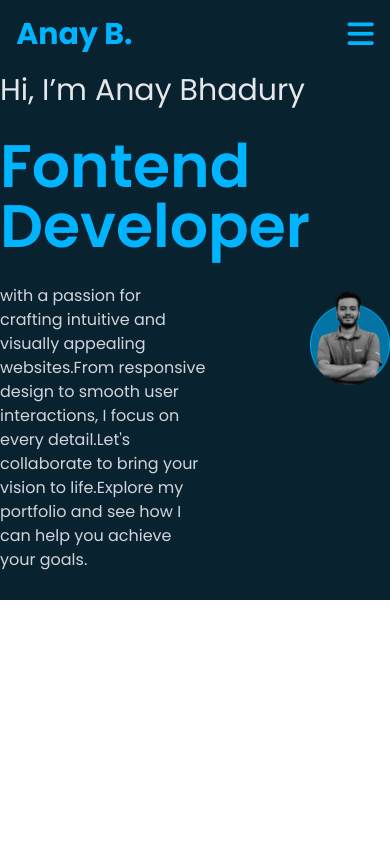
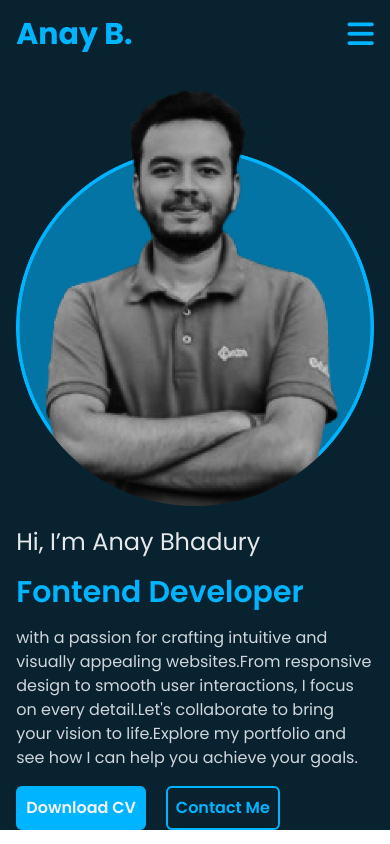
Before and after one commit to anaybhadury/dev-portfolio-repo, a plain HTML site: page index.html in a window 390 px wide. Drawn offline with nearby package versions, Linux system fonts and the light colour scheme.

Commit message:
banner section responsive

```diff
--- a/index.html
+++ b/index.html
@@ -41,7 +41,7 @@
     <header class="bg-bg-color">
         <section class="container mx-auto ">
             <!-- navbar section start -->
-            <nav class="flex justify-between md:pt-6 md:w-full w-11/12 pt-4 items-center mx-auto mb-5">
+            <nav class="flex justify-between md:pt-6 w-11/12 pt-4 items-center mx-auto mb-5 ">
                 <div class="">
                     <h1 class="text-3xl font-bold text-primary-color">Anay B.</h1>
                 </div>
@@ -62,21 +62,21 @@
             <!-- navbar section end -->
 
             <!-- banner section start -->
-            <div class="flex justify-between items-center">
+            <div class="flex justify-between items-center flex-col-reverse md:flex-row w-11/12 mx-auto">
                 <div>
-                    <h3 class="text-3xl text-gray-200 mb-7">Hi, I’m Anay Bhadury</h3>
-                    <h1 class="text-6xl font-semibold text-primary-color mb-7">Fontend Developer</h1>
-                    <p class="w-4/6 mb-7 text-gray-300">with a passion for crafting intuitive and visually appealing websites.From responsive design to smooth user interactions, I focus on every detail.Let's collaborate to bring your vision to life.Explore my portfolio and see how I can help you achieve your goals.</p>
+                    <h3 class="md:text-3xl text-2xl mt-5 text-gray-200 md:mb-7 mb-4">Hi, I’m Anay Bhadury</h3>
+                    <h1 class="md:text-5xl text-3xl font-semibold text-primary-color md:mb-7 mb-4">Fontend Developer</h1>
+                    <p class="md:w-11/12 w-full  md:mb-7 mb-4 text-gray-300">with a passion for crafting intuitive and visually appealing websites.From responsive design to smooth user interactions, I focus on every detail.Let's collaborate to bring your vision to life.Explore my portfolio and see how I can help you achieve your goals.</p>
 
                     <div class="flex gap-5">
-                        <button class="md:px-2 md:py-2 rounded-md border-2 border-primary-color bg-primary-color font-semibold text-md  text-gray-100 hidden md:block">Download CV</button>
+                        <button class="px-2 py-2 rounded-md border-2 border-primary-color bg-primary-color font-semibold text-md  text-gray-100 sm:hidden md:block">Download CV</button>
 
-                        <button class="md:px-2 md:py-2 rounded-md border-2 border-primary-color bg-transparent font-semibold text-md text-primary-color hidden md:block">Contact Me</button>
+                        <button class="px-2 py-2 rounded-md border-2 border-primary-color bg-transparent font-semibold text-md text-primary-color sm:hidden md:block">Contact Me</button>
                     </div>
                 </div>
 
-                <div>
-                    <img class="" src="./assets/main-photo.png" alt="">
+                <div class=>
+                    <img src="./assets/main-photo.png" alt="">
                 </div>
             </div>
             <!-- banner section end -->
```
